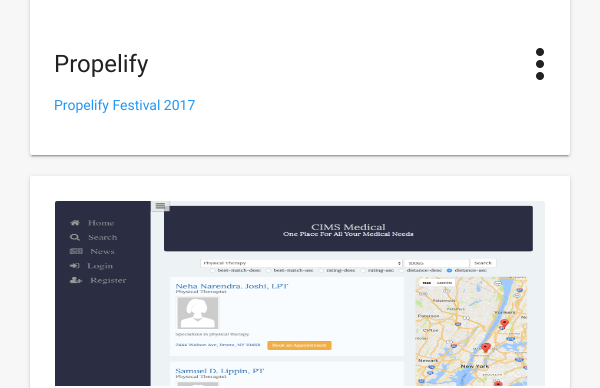
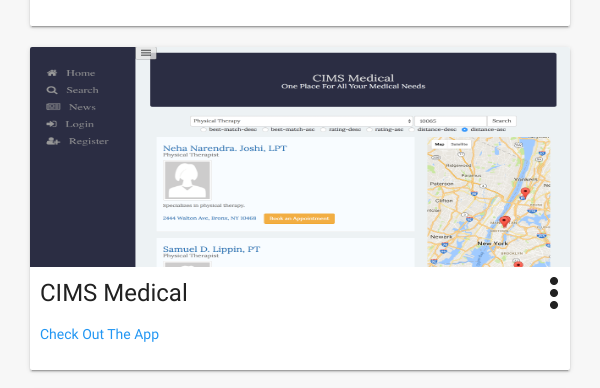
Before and after one commit to Mark-A-A/Mark_Portfolio-RCBSaturday, a PHP site: page / in a window 600 px wide. Shown: the part 4775-5163 px from the top of the page. Run offline with PHP 8.4, Linux system fonts and the light colour scheme; some libraries are stand-ins or nearby versions.

Commit message:
fixed skill card with 2 techs - HTML and CSS; but card height is off with responsiveness

```diff
--- a/public/css/style-mark.css
+++ b/public/css/style-mark.css
@@ -212,6 +270,31 @@ PORTFOLIO
 
 .tech-list-item{
   flex: 1;
+}
+
+@media only screen and (min-width: 750px) and (max-width: 982px) {
+  .card .card-content {
+      padding: 15px;
+  }
+
+  .card .card-content .card-title{
+    /*font-size: 24px;*/
+  }
+
+  .card .card-image img {
+    height: 250px;
+  }
+}
+
+@media only screen and (min-width: 600px) and (max-width: 750px) {
+  .card .card-content {
+      padding: 10px;
+  }
+
+
+  .card .card-image img {
+    height: 220px;
+  }
 }
 
 
@@ -304,29 +387,6 @@ INTERESTS
   }
 }
 
-@media only screen and (max-width: 600px) {
-  .parallax-container {
-    height: 220px;
-  }
-
-  .card .waves-effect{
-    padding: 25px;
-  }
-  .card.two-techs .waves-effect{
-    padding: 5px 0;
-  }
-
-  .devicon-plain-2techs {
-    float: left;
-    max-width: 100px;
-
-    width: 75px;
-  }
-
-
-
-}
-
 /*
 hr {
   border-top: 1px solid #333;
--- a/public/index.html
+++ b/public/index.html
@@ -296,7 +296,7 @@
     <div class="container">
       <h2 class="header text_b">My Portfolio </h2>
       <div class="row">
-        <div class="col s12 m4 l4">
+        <div class="col s12 m6 l4">
           <div class="card">
             <div class="card-image waves-effect waves-block waves-light">
               <img class="activator" src="./img/projects/food-facts.png">
@@ -311,7 +311,7 @@
             </div>
           </div>
         </div>
-        <div class="col s12 m4 l4">
+        <div class="col s12 m6 l4">
           <div class="card">
             <div class="card-image waves-effect waves-block waves-light">
               <img class="activator" src="./img/projects/shopFUSAR.png">
@@ -326,7 +326,7 @@
             </div>
           </div>
         </div>
-        <div class="col s12 m4 l4">
+        <div class="col s12 m6 l4">
           <div class="card">
             <div class="card-image waves-effect waves-block waves-light">
               <img class="activator" src="./img/projects/propelify-Festival.png">
@@ -341,7 +341,7 @@
             </div>
           </div>
         </div>
-        <div class="col s12 m4 l4">
+        <div class="col s12 m6 l4">
           <div class="card">
             <div class="card-image waves-effect waves-block waves-light">
               <img class="activator" src="./img/projects/CIMS-Med.png">
@@ -363,7 +363,7 @@
             </div>
           </div>
         </div>
-        <div class="col s12 m4 l4">
+        <div class="col s12 m6 l4">
           <div class="card">
             <div class="card-image waves-effect waves-block waves-light">
               <img class="activator" src="./img/projects/Rutgers_Social_City.png">
@@ -378,7 +378,7 @@
             </div>
           </div>
         </div>
-        <div class="col s12 m4 l4">
+        <div class="col s12 m6 l4">
           <div class="card">
             <div class="card-image waves-effect waves-block waves-light">
               <img class="activator" src="./img/projects/ideas-maker.png">
@@ -393,7 +393,7 @@
             </div>
           </div>
         </div>
-        <div class="col s12 m4 l4">
+        <div class="col s12 m6 l4">
           <div class="card">
             <div class="card-image waves-effect waves-block waves-light">
               <img class="activator" src="./img/projects/woosah-chat.png">
@@ -408,7 +408,7 @@
             </div>
           </div>
         </div>
-        <div class="col s12 m4 l4">
+        <div class="col s12 m6 l4">
           <div class="card">
             <div class="card-image waves-effect waves-block waves-light">
               <img class="activator" src="./img/projects/techcellerator.png">
@@ -423,7 +423,7 @@
             </div>
           </div>
         </div>
-        <div class="col s12 m4 l4">
+        <div class="col s12 m6 l4">
           <div class="card">
             <div class="card-image waves-effect waves-block waves-light">
               <img class="activator" src="./img/projects/project-estimator-tool.png">
```
Also changed, not shown: other parts of public/css/style-mark.css (+58 -15 lines).
